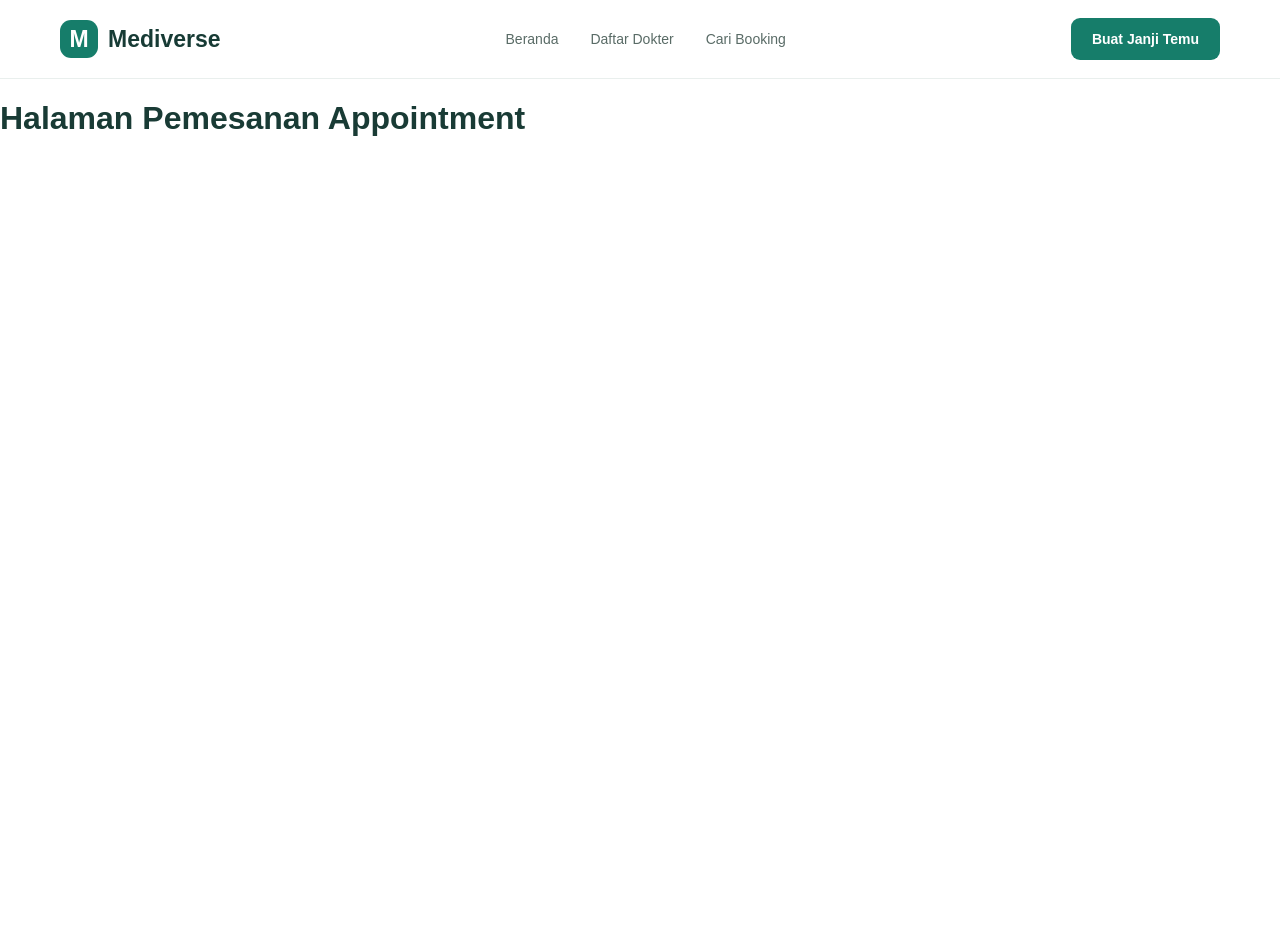
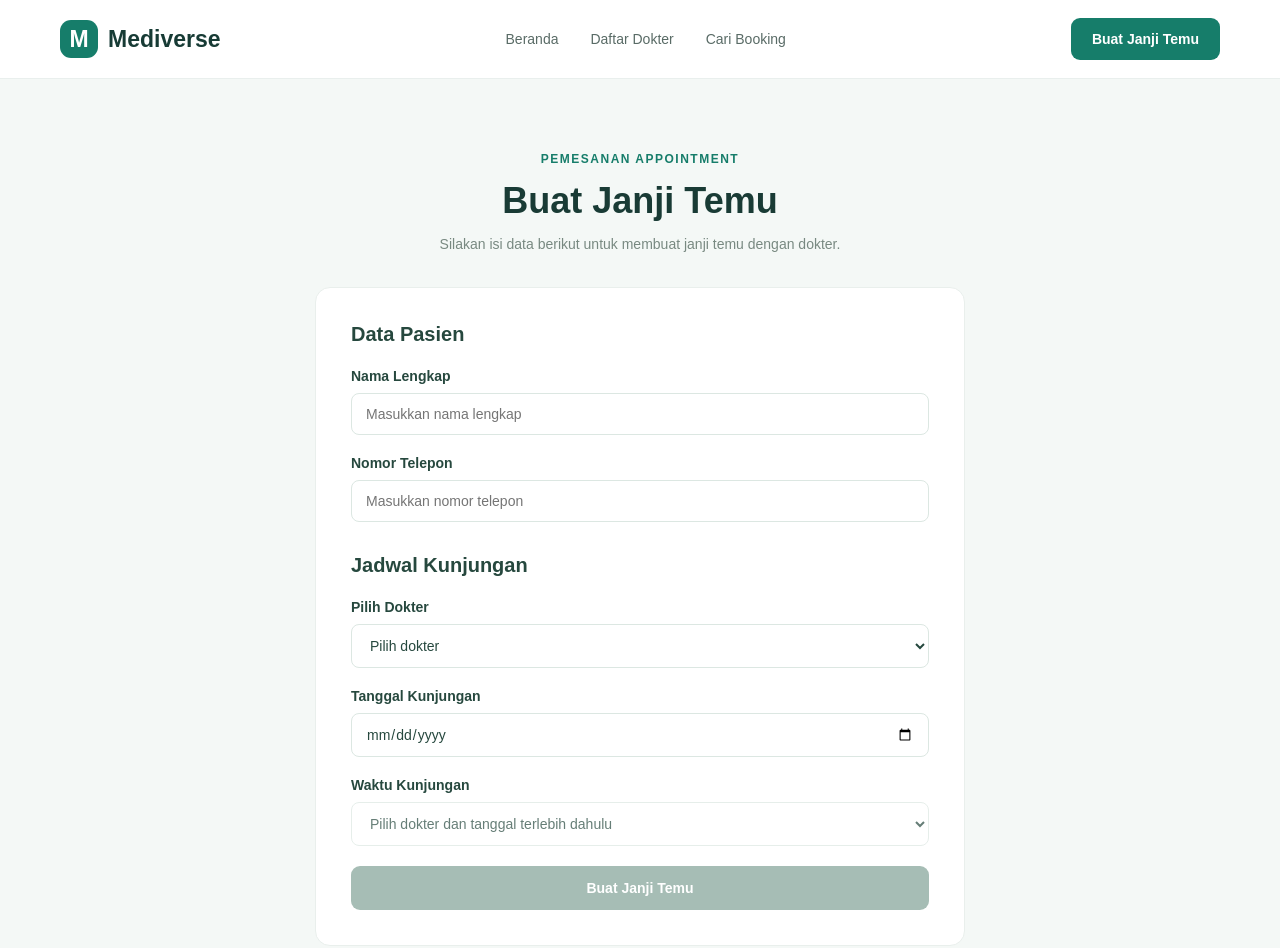
Before and after one commit to EdricKang/Mediverse-Project-PBAD-Klinik, a React (Vite) app in the folder frontend/: page /booking in a window 1280 px wide. Shown: the top 948 px of the page. Before the commit the page ends 800 px from the top, so only its background shows below. Built offline with nearby package versions, Linux system fonts and the light colour scheme; no server answers.

Commit message:
buat struktur halaman booking

```diff
--- a/frontend/src/App.css
+++ b/frontend/src/App.css
@@ -691,3 +691,115 @@
 .doctors-section {
   scroll-margin-top: 140px;
 }
+
+/* Booking Page */
+
+.booking-page {
+  background: #f4f8f6;
+  padding: 70px 0 85px;
+  min-height: 80vh;
+}
+
+.booking-heading {
+  text-align: center;
+  margin-bottom: 35px;
+}
+
+.booking-heading span {
+  color: #167d6a;
+  font-size: 12px;
+  font-weight: 700;
+  letter-spacing: 1.5px;
+}
+
+.booking-heading h1 {
+  color: #193b35;
+  font-size: 36px;
+  margin: 13px 0;
+}
+
+.booking-heading p {
+  color: #788981;
+  font-size: 14px;
+}
+
+.booking-form {
+  max-width: 650px;
+  margin: 0 auto;
+  padding: 35px;
+  background: #ffffff;
+  border: 1px solid #e9efec;
+  border-radius: 15px;
+}
+
+.booking-form h2 {
+  color: #26483e;
+  font-size: 20px;
+  margin: 0 0 22px;
+}
+
+.booking-form h2:not(:first-child) {
+  margin-top: 32px;
+}
+
+.form-group {
+  margin-bottom: 20px;
+}
+
+.form-group label {
+  display: block;
+  color: #26483e;
+  font-size: 14px;
+  font-weight: 600;
+  margin-bottom: 9px;
+}
+
+.form-group input,
+.form-group select {
+  width: 100%;
+  padding: 12px 14px;
+  border: 1px solid #dce7e2;
+  border-radius: 8px;
+  background: #ffffff;
+  color: #26483e;
+  font-size: 14px;
+  font-family: inherit;
+  box-sizing: border-box;
+}
+
+.form-group input:focus,
+.form-group select:focus {
+  outline: none;
+  border-color: #167d6a;
+}
+
+.booking-form button {
+  width: 100%;
+  padding: 14px;
+  border: none;
+  border-radius: 9px;
+  background: #167d6a;
+  color: #ffffff;
+  font-size: 14px;
+  font-weight: 600;
+  cursor: pointer;
+}
+
+.booking-form button:disabled {
+  background: #a6bdb5;
+  cursor: not-allowed;
+}
+
+@media (max-width: 600px) {
+  .booking-page {
+    padding: 50px 0 60px;
+  }
+
+  .booking-heading h1 {
+    font-size: 29px;
+  }
+
+  .booking-form {
+    padding: 25px 20px;
+  }
+}
--- a/frontend/src/pages/BookingPage.tsx
+++ b/frontend/src/pages/BookingPage.tsx
@@ -1,5 +1,62 @@
 function BookingPage() {
-  return <h1>Halaman Pemesanan Appointment</h1>
+  return (
+    <section className="booking-page">
+      <div className="container">
+        <div className="booking-heading">
+          <span>PEMESANAN APPOINTMENT</span>
+          <h1>Buat Janji Temu</h1>
+          <p>
+            Silakan isi data berikut untuk membuat janji temu
+            dengan dokter.
+          </p>
+        </div>
+
+        <form className="booking-form">
+          <h2>Data Pasien</h2>
+
+          <div className="form-group">
+            <label htmlFor="patient-name">Nama Lengkap</label>
+            <input type="text" id="patient-name" placeholder="Masukkan nama lengkap"
+            />
+          </div>
+
+          <div className="form-group">
+            <label htmlFor="patient-phone">Nomor Telepon</label>
+            <input type="tel" id="patient-phone" placeholder="Masukkan nomor telepon"/>
+          </div>
+
+          <h2>Jadwal Kunjungan</h2>
+
+          <div className="form-group">
+            <label htmlFor="doctor">Pilih Dokter</label>
+            <select id="doctor" defaultValue="">
+              <option value="" disabled>
+                Pilih dokter
+              </option>
+            </select>
+          </div>
+
+          <div className="form-group">
+            <label htmlFor="appointment-date">Tanggal Kunjungan</label>
+            <input type="date" id="appointment-date" />
+          </div>
+
+          <div className="form-group">
+            <label htmlFor="appointment-time">Waktu Kunjungan</label>
+            <select id="appointment-time" defaultValue="" disabled>
+              <option value="" disabled>
+                Pilih dokter dan tanggal terlebih dahulu
+              </option>
+            </select>
+          </div>
+
+          <button type="button" disabled>
+            Buat Janji Temu
+          </button>
+        </form>
+      </div>
+    </section>
+  )
 }
 
 export default BookingPage
```
